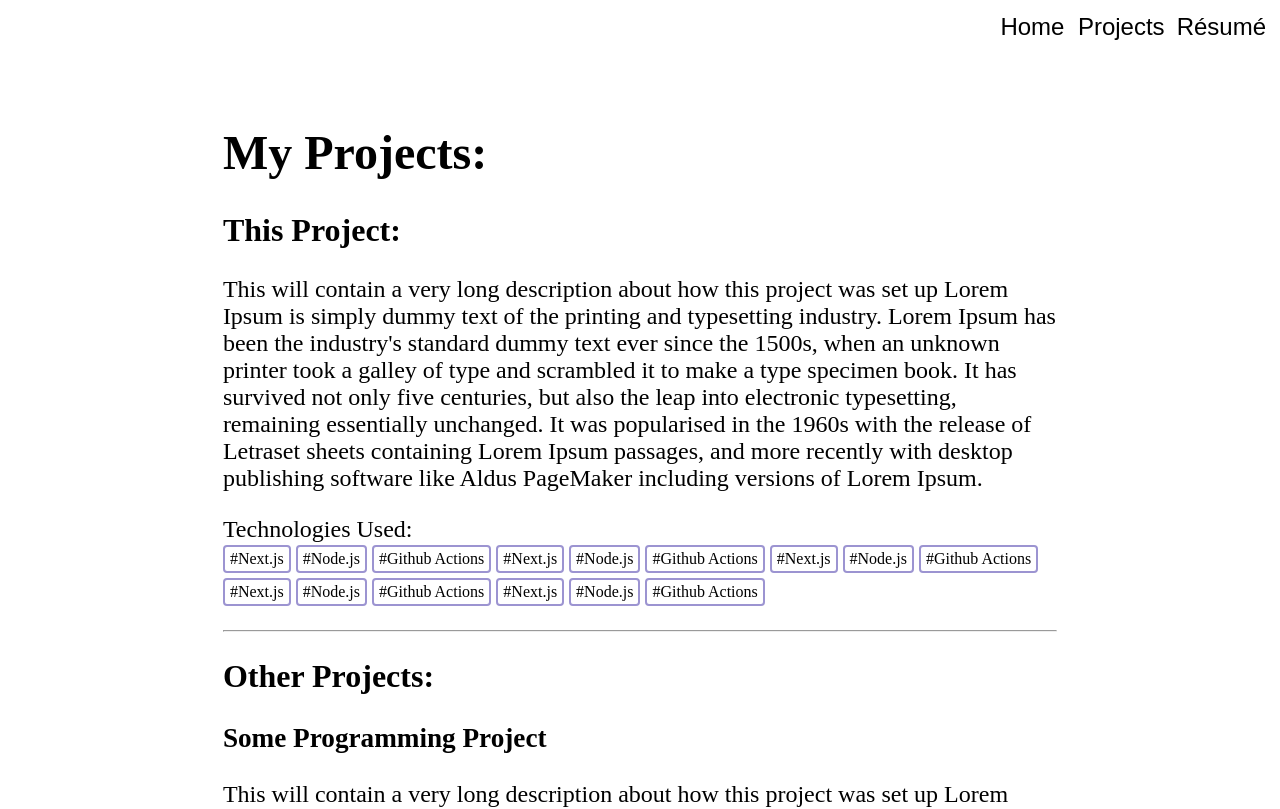
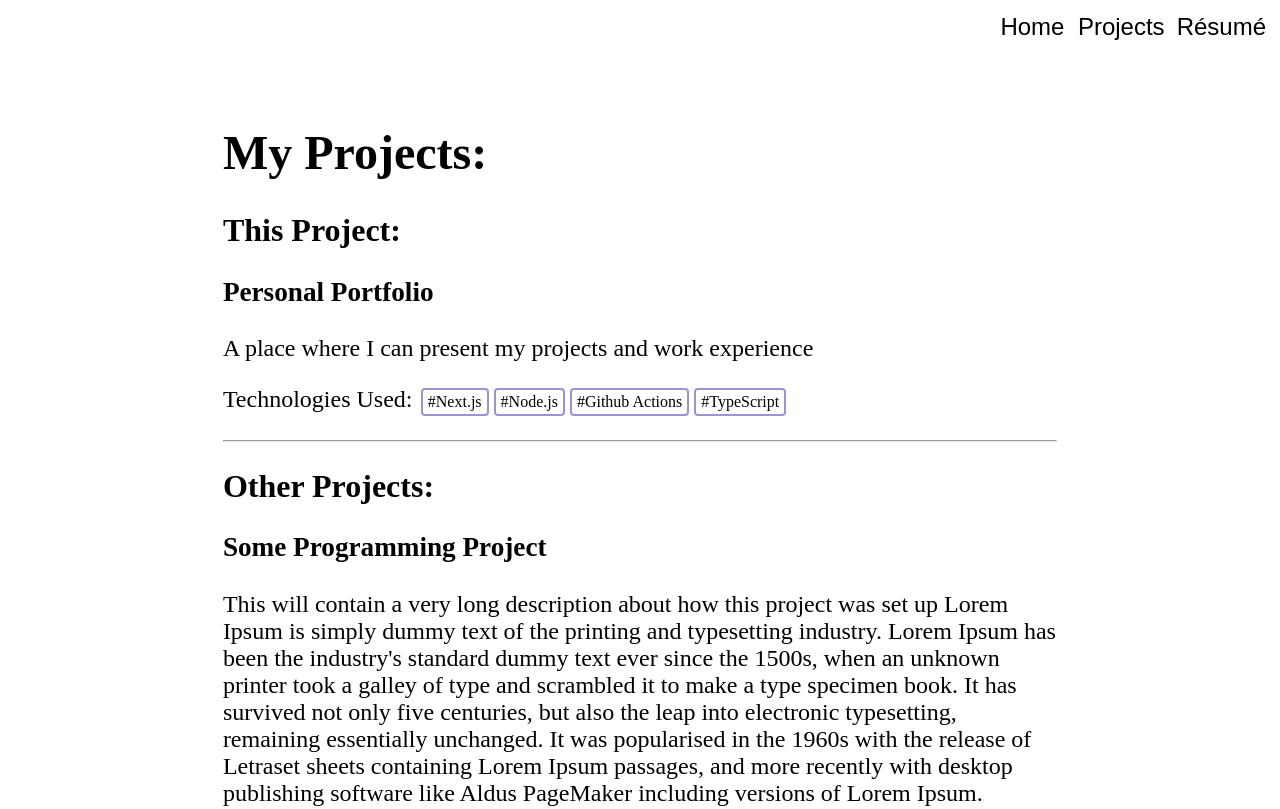
Before and after one commit to durid-ah/durid-ah.github.io, a Next.js app: page /projects in a window 1280 px wide. Shown: the top 809 px of the page. Built offline with nearby package versions, Linux system fonts and the light colour scheme.

Commit message:
implemented the data retrieval into the projects page

```diff
--- a/pages/projects.tsx
+++ b/pages/projects.tsx
@@ -1,44 +1,30 @@
 import Head from 'next/head';
 import Layout from "../component/layout";
 import ProjectCard from '../component/project_card';
-import TechChip from '../component/tech_chip';
+import { getPortfolioData, getProjectMetadata } from '../lib/project_parser';
 import { NavLocation } from "../models/nav_location";
-import { Project } from '../models/project';
+import Project from '../models/project';
 
 import styles from "../styles/Projects.module.css";
 
-export default function Projects() {
-   const data = ["Next.js", "Node.js", "Github Actions", "Next.js", "Node.js", "Github Actions", "Next.js", "Node.js", "Github Actions", "Next.js", "Node.js", "Github Actions", "Next.js", "Node.js", "Github Actions"];
-   const projectData: Project[] = [{
-      title: "Some Programming Project",
-      description:
-         `This will contain a very long description about how this project was set up
-         Lorem Ipsum is simply dummy text of the printing and typesetting industry.
-         Lorem Ipsum has been the industry's standard dummy text ever since the 1500s,
-         when an unknown printer took a galley of type and scrambled it to make a type specimen book. It has survived not only five centuries, but also the leap into electronic typesetting,
-         remaining essentially unchanged. It was popularised in the 1960s with the release of Letraset sheets containing Lorem Ipsum passages, and more recently with desktop publishing software like Aldus PageMaker including versions of Lorem Ipsum.`,
-      technologies: ["Next.js", "Node.js", "Github Actions"]
-   },
-   {
-      title: "Some Programming Project",
-      description:
-         `This will contain a very long description about how this project was set up
-         Lorem Ipsum is simply dummy text of the printing and typesetting industry.
-         Lorem Ipsum has been the industry's standard dummy text ever since the 1500s,
-         when an unknown printer took a galley of type and scrambled it to make a type specimen book. It has survived not only five centuries, but also the leap into electronic typesetting,
-         remaining essentially unchanged. It was popularised in the 1960s with the release of Letraset sheets containing Lorem Ipsum passages, and more recently with desktop publishing software like Aldus PageMaker including versions of Lorem Ipsum.`,
-      technologies: ["Next.js", "Node.js", "Github Actions"]
-   },
-   {
-      title: "Some Programming Project",
-      description:
-         `This will contain a very long description about how this project was set up
-         Lorem Ipsum is simply dummy text of the printing and typesetting industry.
-         Lorem Ipsum has been the industry's standard dummy text ever since the 1500s,
-         when an unknown printer took a galley of type and scrambled it to make a type specimen book. It has survived not only five centuries, but also the leap into electronic typesetting,
-         remaining essentially unchanged. It was popularised in the 1960s with the release of Letraset sheets containing Lorem Ipsum passages, and more recently with desktop publishing software like Aldus PageMaker including versions of Lorem Ipsum.`,
-      technologies: ["Next.js", "Node.js", "Github Actions"]
-   }]
+export async function getStaticProps() {
+   const projectList = await getProjectMetadata();
+   const portfolioDescription = await getPortfolioData();
+   return {
+      props: {
+         projectList,
+         portfolioDescription
+      }
+   }
+}
+
+type ProjectProps = {
+   projectList: Project[],
+   portfolioDescription: Project
+}
+
+export default function Projects({projectList, portfolioDescription}: ProjectProps) {
+
    return (
       <>
          <Layout location={NavLocation.Projects}>
@@ -58,20 +44,11 @@ export default function Projects() {
                      <h1>My Projects:</h1>
                   </div>
                   <h2>This Project:</h2>
-                  <div className={styles.currentProject}>
-                     <p className={styles.projectDescription}>
-                        This will contain a very long description about how this project was set up
-                        Lorem Ipsum is simply dummy text of the printing and typesetting industry.
-                         Lorem Ipsum has been the industry's standard dummy text ever since the 1500s,
-                         when an unknown printer took a galley of type and scrambled it to make a type specimen book. It has survived not only five centuries, but also the leap into electronic typesetting, remaining essentially unchanged. It was popularised in the 1960s with the release of Letraset sheets containing Lorem Ipsum passages, and more recently with desktop publishing software like Aldus PageMaker including versions of Lorem Ipsum.
-                     </p>
-                     <p className={styles.projectDescription}><span>Technologies Used:</span> <span className={styles.chips}>{data.map(text => (<TechChip text={text} />))}</span></p>
-                     <hr/>
-                  </div>
+                  <ProjectCard project={portfolioDescription}/>
                   <h2>Other Projects:</h2>
                   {
-                     projectData.map(item => (
-                        <ProjectCard project={item}/>
+                     projectList.map(item => (
+                        <ProjectCard key={item.title} project={item}/>
                      ))
                   }
 
--- /dev/null
+++ b/test.yml
@@ -0,0 +1,2 @@
+title: 'Some Programming Project'
+description: "This will contain a very long description about how this project was set up Lorem Ipsum is simply dummy text of the printing and typesetting industry. Lorem Ipsum has been the industry's standard dummy text ever since the 1500s, when an unknown printer took a galley of type and scrambled it to make a type specimen book. It has survived not only five centuries, but also the leap into electronic typesetting, remaining essentially unchanged. It was popularised in the 1960s with the release of Letraset sheets containing Lorem Ipsum passages, and more recently with desktop publishing software like Aldus PageMaker including versions of Lorem Ipsum."
```
